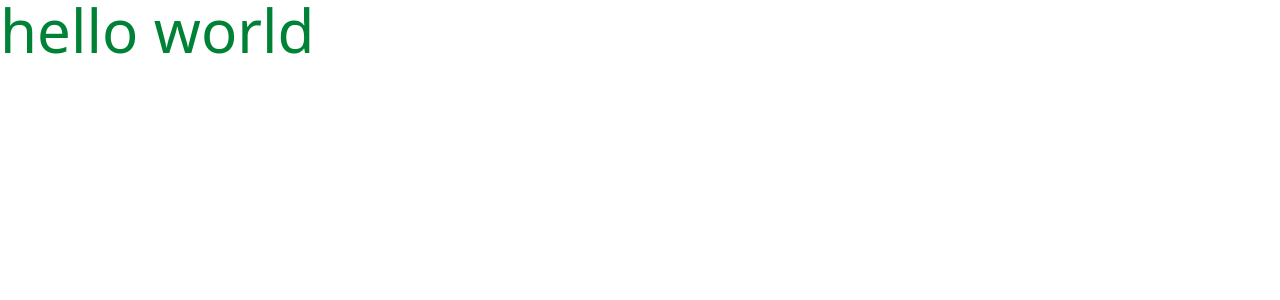
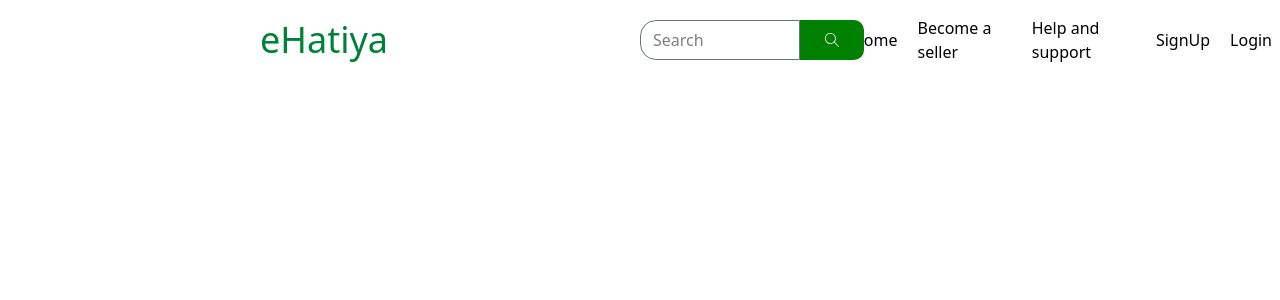
Before and after one commit to yodinDawadi/eHatiya, a React (Vite) app in the folder client/: page / in a window 1280 px wide. Shown: the top 300 px of the page. Built offline with nearby package versions, Linux system fonts and the light colour scheme.

Commit message:
navbar completed

```diff
--- a/client/package.json
+++ b/client/package.json
@@ -10,9 +10,15 @@
     "preview": "vite preview"
   },
   "dependencies": {
+    "@emotion/react": "^11.14.0",
+    "@emotion/styled": "^11.14.0",
+    "@mui/material": "^6.4.1",
     "@tailwindcss/vite": "^4.0.0",
     "react": "^18.3.1",
     "react-dom": "^18.3.1",
+    "react-icons": "^5.4.0",
+    "react-router": "^7.1.3",
+    "react-router-dom": "^7.1.3",
     "tailwindcss": "^4.0.0"
   },
   "devDependencies": {
--- a/client/src/App.jsx
+++ b/client/src/App.jsx
@@ -2,11 +2,10 @@ import React from 'react'
 import { useState } from 'react'
 
 function App() {
-  const [count, setCount] = useState(0)
+  const [count, setCount] = useState(0);
 
   return (
     <>
-     <p className='text-6xl text-green-700'>hello world</p>
     </>
   )
 }
--- /dev/null
+++ b/client/src/components/Navbar.jsx
@@ -0,0 +1,24 @@
+import { Button } from '@mui/material'
+import React from 'react'
+import {BrowserRouter, NavLink, Router, Routes} from 'react-router-dom'
+import Searchbar from './Searchbar'
+
+const Navbar = () => {
+  return (
+    <nav className='flex items-center justify-center h-20 px-2'>
+        <div id='text' className='flex w-1/2'>
+            <p className='w-full text-center text-4xl text-green-700'>eHatiya</p>
+        </div>
+        <div className='w-1/2 flex items-center justify-between gap-5' id='links'>
+            <Searchbar/>
+            <NavLink to={"/home"}>Home</NavLink>
+            <NavLink to={"/seller"}>Become a seller</NavLink>
+            <NavLink to={"/help"}>Help and support</NavLink>
+            <NavLink to={"/signup"}>SignUp</NavLink>
+            <NavLink to={"/login"}>Login</NavLink>
+        </div>
+    </nav>
+  )
+}
+
+export default Navbar
--- /dev/null
+++ b/client/src/components/Searchbar.jsx
@@ -0,0 +1,24 @@
+import { Button, styled } from '@mui/material'
+import React from 'react'
+import {SlMagnifier} from 'react-icons/sl'
+
+const SearchButton = styled(Button)({
+    padding:'6px 12px',
+    backgroundColor:"green",
+    borderTopRightRadius:"10px",
+    borderBottomRightRadius:"10px",
+    borderTopLeftRadius:"0px",
+    borderBottomLeftRadius:"0px",
+    boxShadow:"none"
+})
+
+const Searchbar = () => {
+  return (
+    <div className=' w-48 flex'>
+        <input className=' w-40 h-10 pl-3 rounded-l-2xl border border-gray-500' type="text" placeholder='Search' />
+        <SearchButton className='rounded-r-full'  variant='contained'><SlMagnifier/></SearchButton>
+    </div>
+  )
+}
+
+export default Searchbar
--- a/client/src/main.jsx
+++ b/client/src/main.jsx
@@ -3,9 +3,16 @@ import { StrictMode } from 'react'
 import { createRoot } from 'react-dom/client'
 import './index.css'
 import App from './App.jsx'
+import Navbar from './components/Navbar.jsx'
+import { BrowserRouter } from 'react-router'
 
 createRoot(document.getElementById('root')).render(
+  <BrowserRouter>
+
+
   <StrictMode>
+    <Navbar/>
     <App />
-  </StrictMode>,
+  </StrictMode>
+   </BrowserRouter>,
 )
```
Also changed, not shown: 1 other file (tests, documents, lock files or other folders).
